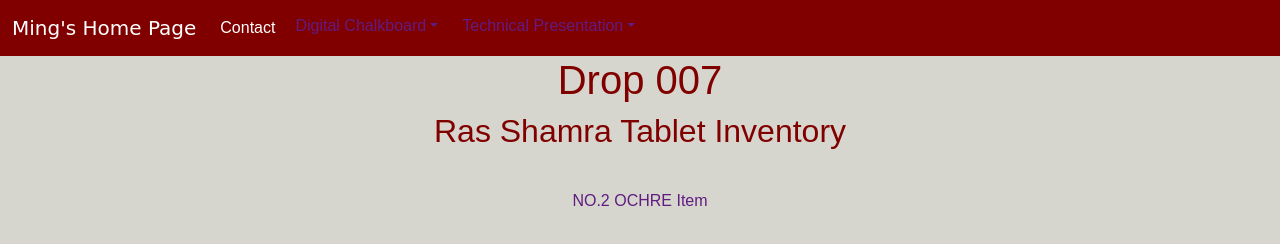
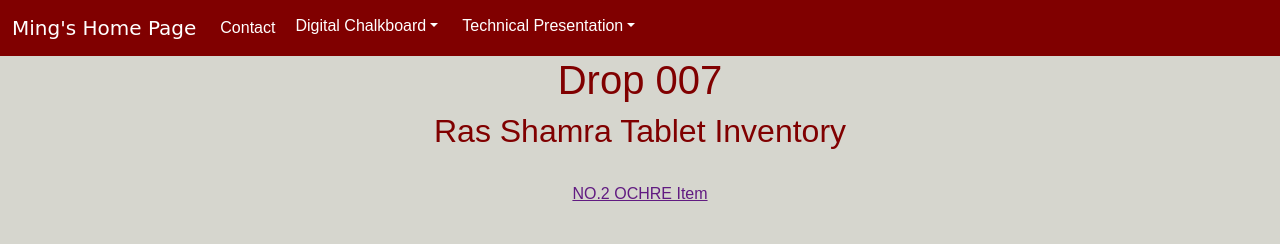
Before and after one commit to JiamengYuan04/JiamengYuan04.github.io, a plain HTML site: page xml.html in a window 1280 px wide. Drawn offline with nearby package versions, Linux system fonts and the light colour scheme; no server answers.

Commit message:
xml update2

```diff
--- a/css/xml.css
+++ b/css/xml.css
@@ -17,7 +17,7 @@ body {
     font-family: cursive;
 }
 
-.btn, .button {
+.button {
   color: #611b81;
 }
 
--- a/xml.html
+++ b/xml.html
@@ -68,7 +68,7 @@
       <div class="container mt-4 mb-4">
         <div class="row">
           <div class="col text-center">
-            <a href="xml2.html" class="btn button"
+            <a href="xml2.html" class="button"
             role="button" aria-disabled="true">NO.2 OCHRE Item</a>
           </div>
         </div>
```
